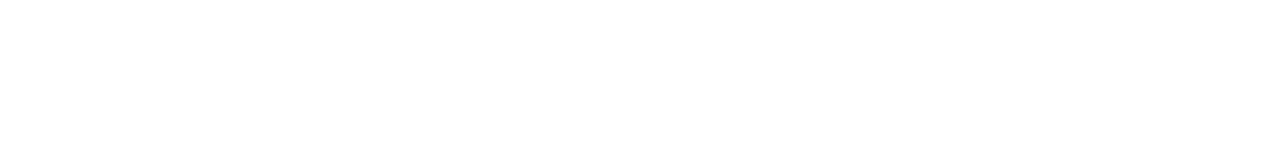
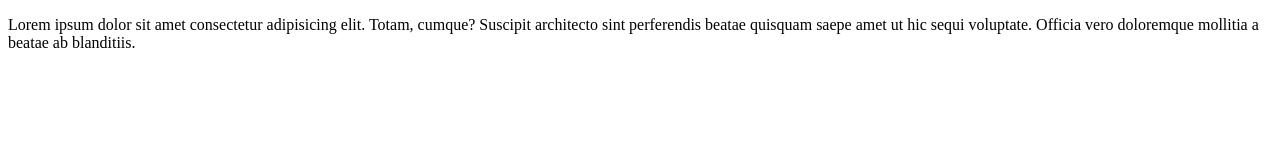
Before and after one commit to NavodContrath/git-test, a plain HTML site: page index.html in a window 1280 px wide. Drawn offline with Linux system fonts and the light colour scheme.

Commit message:
add lorem

```diff
--- a/index.html
+++ b/index.html
@@ -6,6 +6,6 @@
     <title>Document</title>
 </head>
 <body>
-
+    <p>Lorem ipsum dolor sit amet consectetur adipisicing elit. Totam, cumque? Suscipit architecto sint perferendis beatae quisquam saepe amet ut hic sequi voluptate. Officia vero doloremque mollitia a beatae ab blanditiis.</p>
 </body>
 </html>
```
